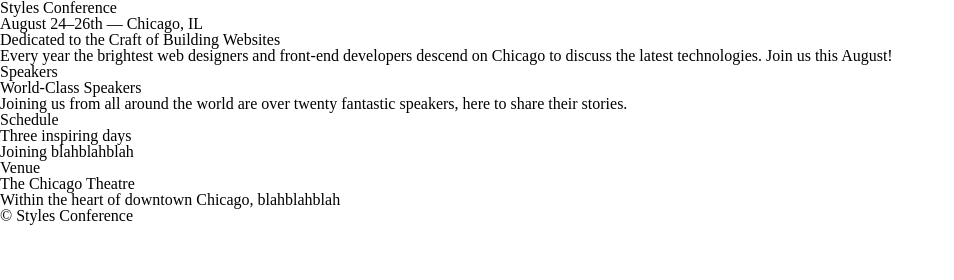
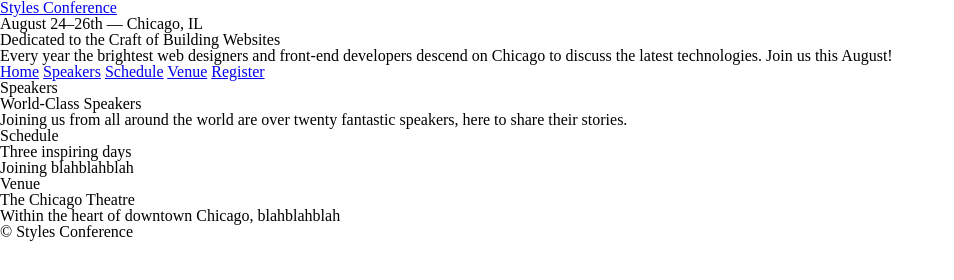
Before and after one commit to George266475/styles-conference, a plain HTML site: page index.html in a window 1280 px wide. Shown: the whole page, without its empty margins (0-954 px from the left). Drawn offline with Linux system fonts and the light colour scheme.

Commit message:
Update index.html

```diff
--- a/index.html
+++ b/index.html
@@ -8,7 +8,9 @@
    </head>
  </head>
  <body>
-   <h1>Styles Conference</h1>
+   <h1>
+    <a href="index.html">Styles Conference</a>
+  </h1>
    <h3>August 24&ndash;26th &mdash; Chicago, IL</h3>
 </header>
 
@@ -16,6 +18,13 @@
     <h2>Dedicated to the Craft of Building Websites</h2>
     <p>Every year the brightest web designers and front-end developers descend on Chicago to discuss the latest technologies. Join us this August!</p>
    </section>
+   <nav>
+    <a href="index.html">Home</a>
+    <a href="speakers.html">Speakers</a>
+    <a href="schedule.html">Schedule</a>
+    <a href="venue.html">Venue</a>
+    <a href="register.html">Register</a>
+   </nav>
 </header>
 
 <section>
```
